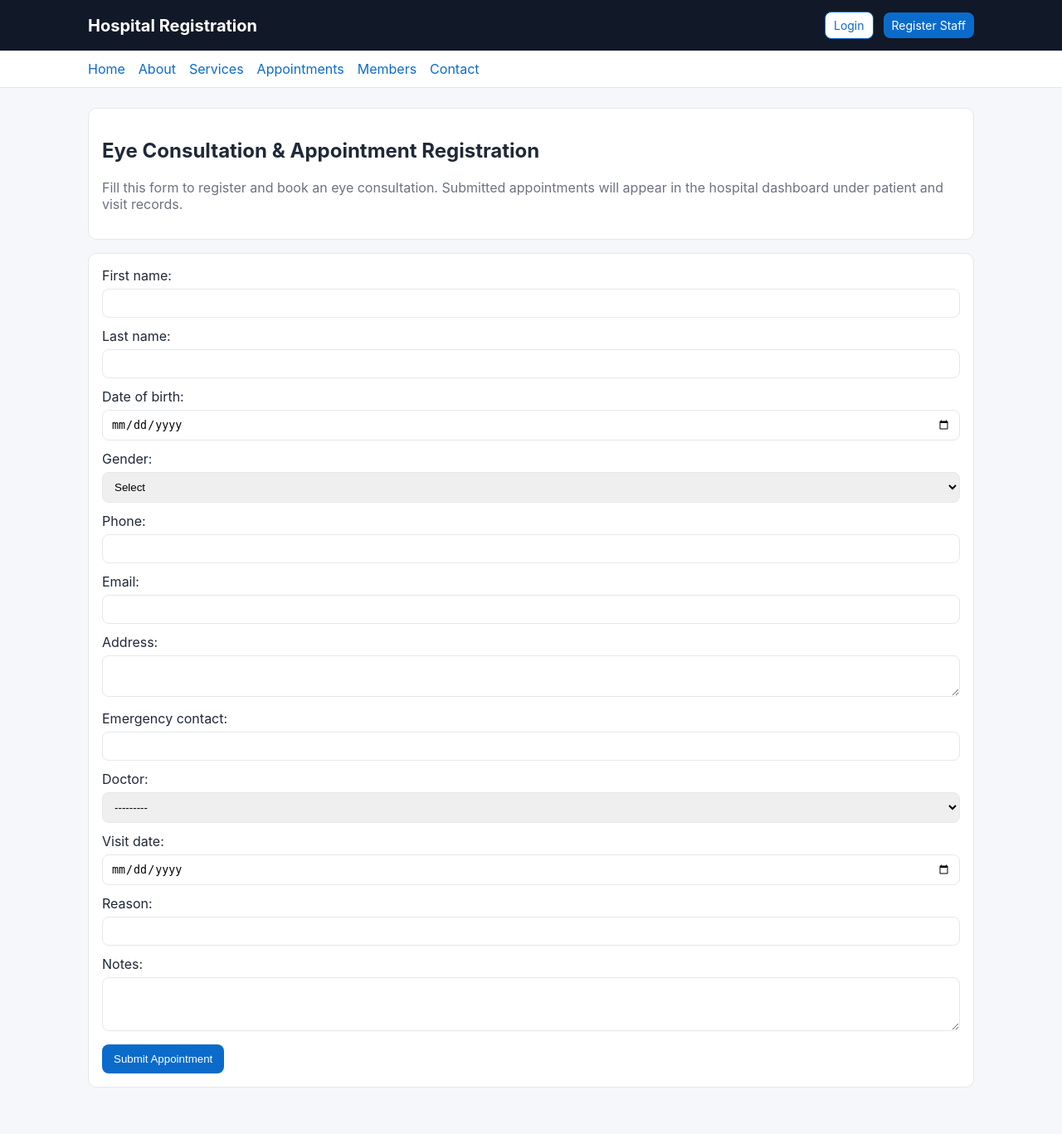
After one commit to sakshi534/hospital_registration, a Django app: page /appointment/ in a window 1280 px wide. The commit adds this page. Shown: the whole page at 83% size. Run offline with Django 4.2, Linux system fonts and the light colour scheme; data that the repository does not hold is empty.

Commit message:
Add public eye appointment flow, schedule/pharmacy pages, and clickable home links

```diff
--- a/core/forms.py
+++ b/core/forms.py
@@ -137,3 +137,21 @@ class SignupForm(UserCreationForm):
             "password1",
             "password2",
         )
+
+
+class PublicAppointmentForm(forms.Form):
+    first_name = forms.CharField(max_length=100)
+    last_name = forms.CharField(max_length=100)
+    date_of_birth = forms.DateField(required=False, widget=DateInput())
+    gender = forms.ChoiceField(
+        choices=[("", "Select"), *Patient.GENDER_CHOICES], required=False
+    )
+    phone = forms.CharField(max_length=20)
+    email = forms.EmailField(required=False)
+    address = forms.CharField(required=False, widget=forms.Textarea(attrs={"rows": 2}))
+    emergency_contact = forms.CharField(max_length=20, required=False)
+
+    doctor = forms.ModelChoiceField(queryset=Doctor.objects.all())
+    visit_date = forms.DateField(widget=DateInput())
+    reason = forms.CharField(max_length=255)
+    notes = forms.CharField(required=False, widget=forms.Textarea(attrs={"rows": 3}))
--- a/core/urls.py
+++ b/core/urls.py
@@ -3,8 +3,10 @@ from django.urls import path
 from .views import (
     UserLoginView,
     about,
+    appointment_create,
     contact,
     dashboard,
+    doctor_schedule,
     doctor_create,
     doctor_list,
     home,
@@ -17,6 +19,7 @@ from .views import (
     payment_list,
     prescription_create,
     procedure_create,
+    pharmacy_guidance,
     services,
     search,
     signup_view,
@@ -33,6 +36,9 @@ urlpatterns = [
     path("services/", services, name="services"),
     path("members/", members, name="members"),
     path("contact/", contact, name="contact"),
+    path("appointment/", appointment_create, name="appointment_create"),
+    path("doctor-schedule/", doctor_schedule, name="doctor_schedule"),
+    path("pharmacy-guidance/", pharmacy_guidance, name="pharmacy_guidance"),
     path("dashboard/", dashboard, name="dashboard"),
     path("login/", UserLoginView.as_view(), name="login"),
     path("signup/", signup_view, name="signup"),
--- a/core/views.py
+++ b/core/views.py
@@ -14,6 +14,7 @@ from .forms import (
     DoctorForm,
     PatientForm,
     PaymentForm,
+    PublicAppointmentForm,
     SignupForm,
     PrescriptionForm,
     ProcedureForm,
@@ -87,6 +88,56 @@ def members(request):
 
 def contact(request):
     return render(request, "public/contact.html")
+
+
+def doctor_schedule(request):
+    return render(request, "public/doctor_schedule.html")
+
+
+def pharmacy_guidance(request):
+    return render(request, "public/pharmacy_guidance.html")
+
+
+def appointment_create(request):
+    form = PublicAppointmentForm(request.POST or None)
+    if request.method == "POST" and form.is_valid():
+        phone = form.cleaned_data["phone"].strip()
+        first_name = form.cleaned_data["first_name"].strip()
+        last_name = form.cleaned_data["last_name"].strip()
+
+        patient = Patient.objects.filter(
+            phone=phone,
+            first_name__iexact=first_name,
+            last_name__iexact=last_name,
+        ).first()
+
+        if not patient:
+            patient = Patient.objects.create(
+                first_name=first_name,
+                last_name=last_name,
+                date_of_birth=form.cleaned_data.get("date_of_birth"),
+                gender=form.cleaned_data.get("gender") or "",
+                phone=phone,
+                email=form.cleaned_data.get("email") or "",
+                address=form.cleaned_data.get("address") or "",
+                emergency_contact=form.cleaned_data.get("emergency_contact") or "",
+            )
+
+        visit = Visit.objects.create(
+            patient=patient,
+            doctor=form.cleaned_data["doctor"],
+            visit_date=form.cleaned_data["visit_date"],
+            reason=form.cleaned_data["reason"],
+            notes=(form.cleaned_data.get("notes") or "") + "\n\n[Booked via public appointment form]",
+        )
+
+        messages.success(
+            request,
+            f"Appointment submitted successfully for {patient.first_name} {patient.last_name}. Visit reference #{visit.id}.",
+        )
+        return redirect("appointment_create")
+
+    return render(request, "public/appointment_form.html", {"form": form})
 
 
 def health_check(request):
--- /dev/null
+++ b/templates/public/appointment_form.html
@@ -0,0 +1,18 @@
+{% extends "public_base.html" %}
+
+{% block title %}Eye Appointment Registration | Hospital Registration{% endblock %}
+
+{% block content %}
+<section class="card">
+    <h2>Eye Consultation & Appointment Registration</h2>
+    <p class="muted">Fill this form to register and book an eye consultation. Submitted appointments will appear in the hospital dashboard under patient and visit records.</p>
+</section>
+
+<section class="card">
+    <form method="post">
+        {% csrf_token %}
+        {{ form.as_p }}
+        <button class="btn" type="submit">Submit Appointment</button>
+    </form>
+</section>
+{% endblock %}
--- a/templates/public_base.html
+++ b/templates/public_base.html
@@ -28,12 +28,20 @@
             <a href="{% url 'home' %}">Home</a>
             <a href="{% url 'about' %}">About</a>
             <a href="{% url 'services' %}">Services</a>
+            <a href="{% url 'appointment_create' %}">Appointments</a>
             <a href="{% url 'members' %}">Members</a>
             <a href="{% url 'contact' %}">Contact</a>
         </div>
     </nav>
 
     <main class="container page-content">
+        {% if messages %}
+            <div class="messages">
+                {% for message in messages %}
+                    <div class="message {{ message.tags }}">{{ message }}</div>
+                {% endfor %}
+            </div>
+        {% endif %}
         {% block content %}{% endblock %}
     </main>
 </body>
```
Also changed, not shown: templates/public/doctor_schedule.html (added, +24 -0 lines), templates/public/home.html (+7 -34 lines), templates/public/pharmacy_guidance.html (added, +18 -0 lines).
